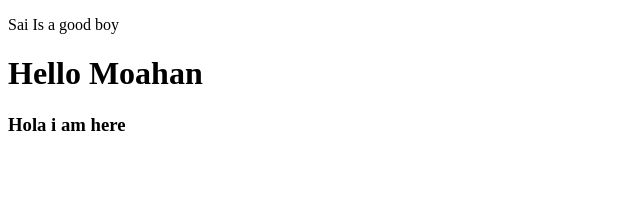
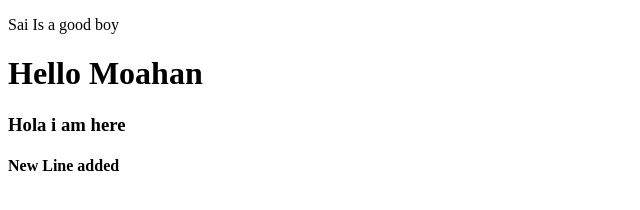
Before and after one commit to AJGARAZZU/test-git, a plain HTML site: page index.html in a window 1280 px wide. Shown: the whole page, without its empty margins (0-640 px from the left). Drawn offline with Linux system fonts and the light colour scheme.

Commit message:
new line added 2

```diff
--- a/index.html
+++ b/index.html
@@ -10,5 +10,6 @@
     <p>Sai Is a good boy</p>
     <h1>Hello Moahan</h1>
     <h3>Hola i am here </h3>
+    <h4> New Line added</h4>
 </body>
 </html>
```
